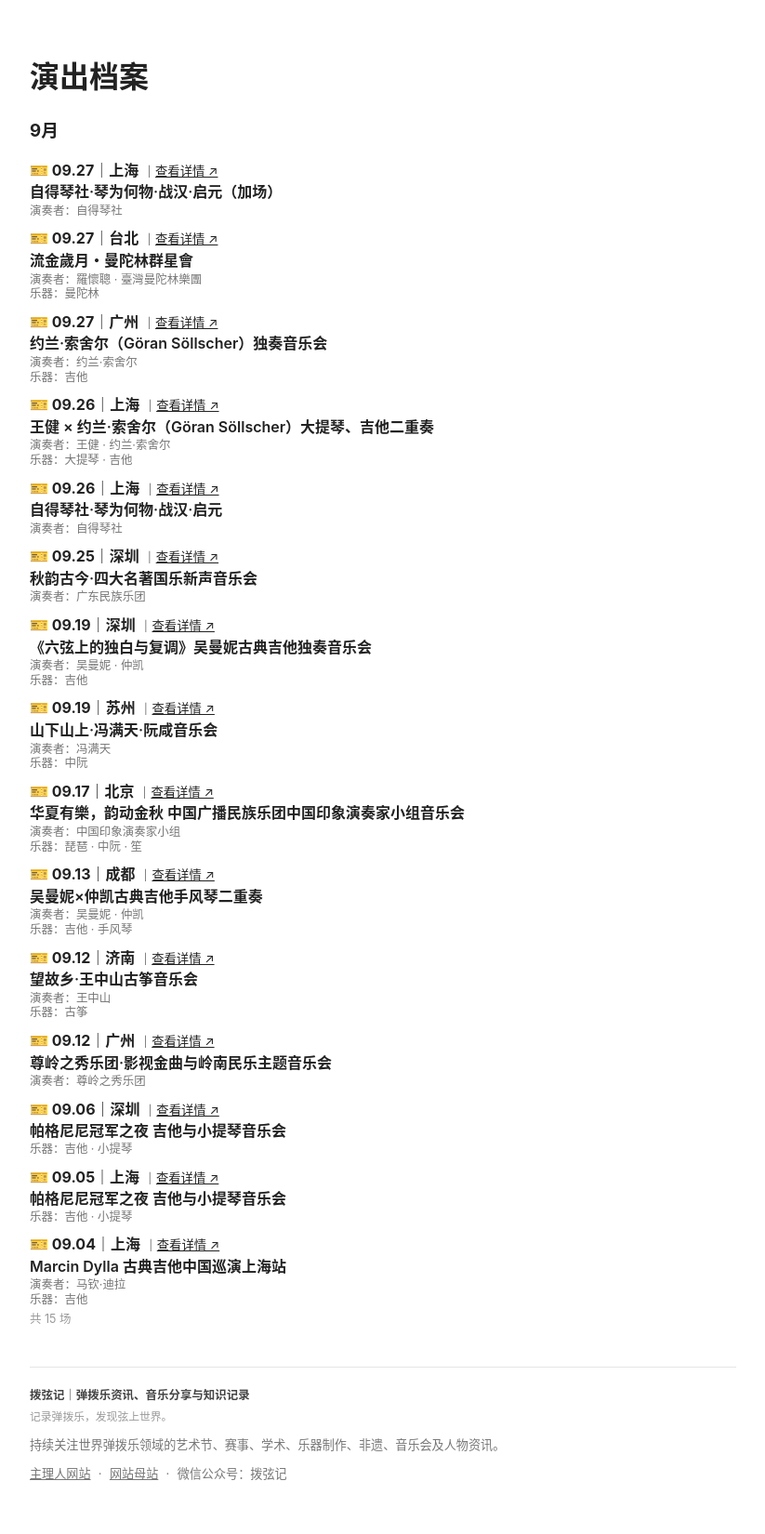
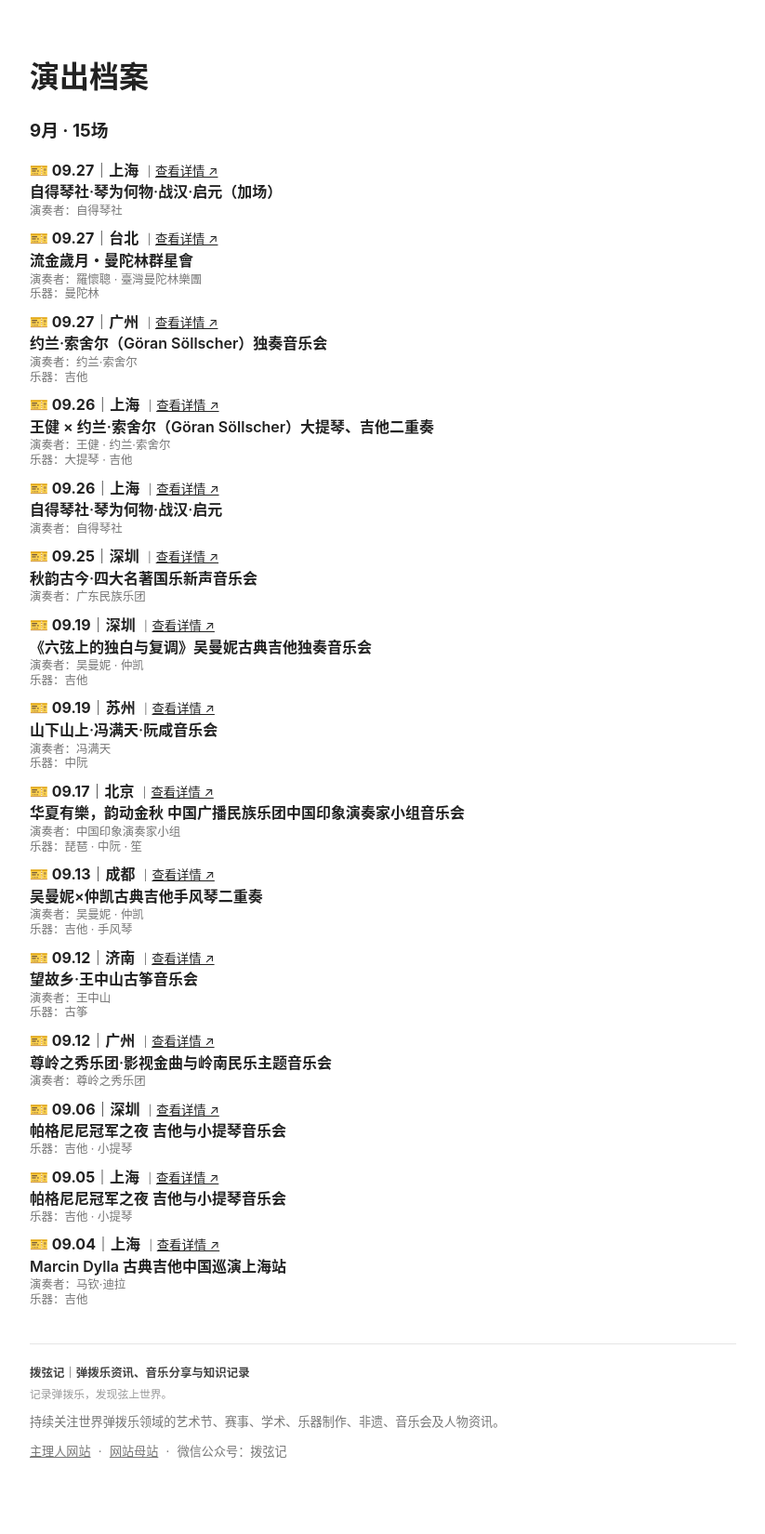
Before and after one commit to KeenKwok/boxianji, a Jekyll site: the page built from archive/index.md, in a window 1280 px wide. Shown: the whole page at 93% size, without its empty margins (228-1051 px from the left). Built offline with Jekyll 4.4.1, drawn with Linux system fonts in a browser that asks for light colours; after the commit the page ends 1625 px from its top, so only the background shows below that.

Commit message:
更新 index.md

```diff
--- a/archive/index.md
+++ b/archive/index.md
@@ -9,7 +9,7 @@ title: 演出档案
 
 {% assign current_year = "" %}
 {% assign current_month = "" %}
-{% assign month_events = "" %}
+{% assign month_count = 0 %}
 
 {% for event in events %}
 
@@ -23,25 +23,19 @@ title: 演出档案
 
   {% if event_month != current_month %}
 
-    {% if current_month != "" %}
-      <div style="margin-top:-0.8em;margin-bottom:1.2em;font-size:0.78em;color:#999;">
-        共 {{ month_events.size }} 场
-      </div>
-    {% endif %}
+    {% assign current_month = event_month %}
+    {% assign month_count = 0 %}
 
-    {% assign current_month = event_month %}
-    {% assign month_events = "" | split: "" %}
+    {% for count_event in events %}
+      {% assign count_year = count_event.date | date: "%Y" %}
+      {% assign count_month = count_event.date | date: "%m" %}
 
-    {% for month_event in events %}
-      {% assign month_event_year = month_event.date | date: "%Y" %}
-      {% assign month_event_month = month_event.date | date: "%m" %}
-
-      {% if month_event_year == current_year and month_event_month == current_month %}
-        {% assign month_events = month_events | push: month_event %}
+      {% if count_year == current_year and count_month == current_month %}
+        {% assign month_count = month_count | plus: 1 %}
       {% endif %}
     {% endfor %}
 
-### {{ current_month | plus: 0 }}月
+### {{ current_month | plus: 0 }}月 · {{ month_count }}场
 
   {% endif %}
 
@@ -69,9 +63,3 @@ title: 演出档案
 </div>
 
 {% endfor %}
-
-{% if current_month != "" %}
-  <div style="margin-top:-0.8em;margin-bottom:1.2em;font-size:0.78em;color:#999;">
-    共 {{ month_events.size }} 场
-  </div>
-{% endif %}
```
